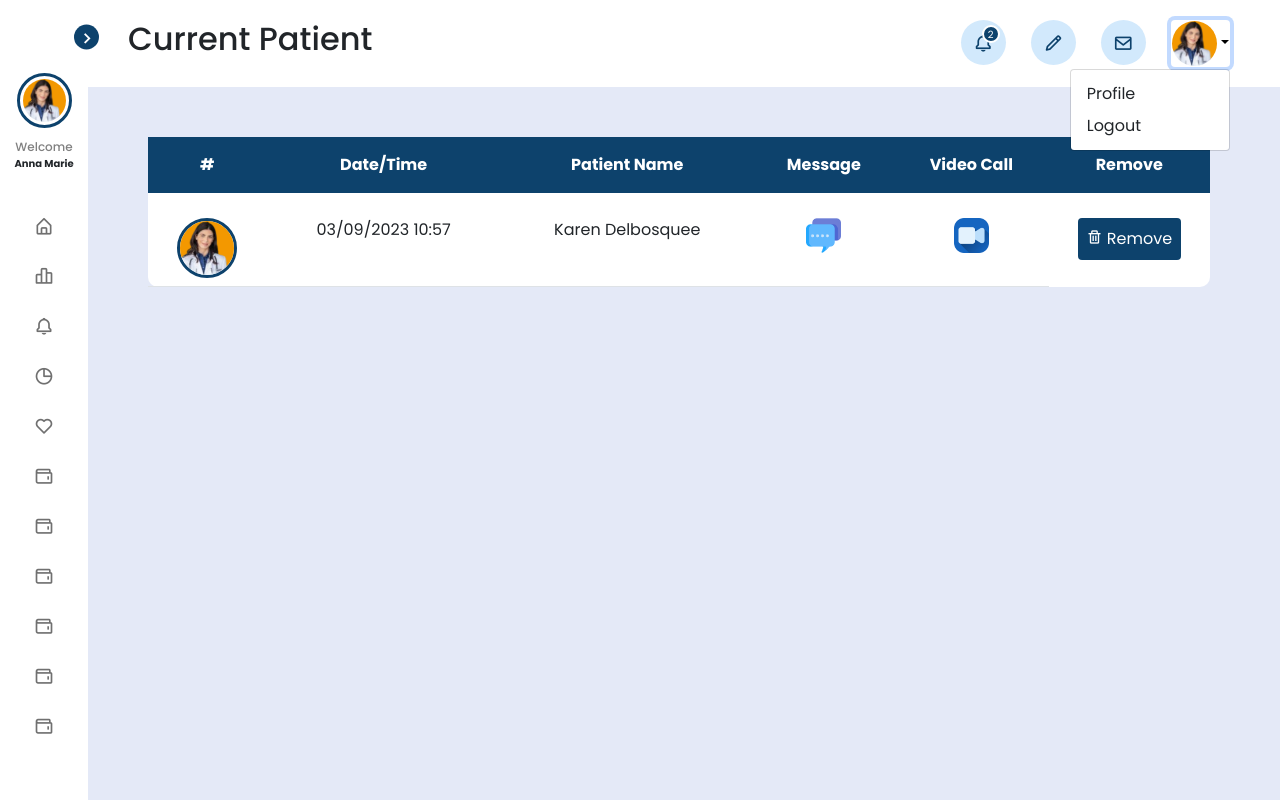
After one commit to wabbi-khan/tdcProject, a PHP site: page /currentpatient.php in a window 1280 px wide, after a click that opens the changed part. The commit adds this page. Run offline with PHP 8.4, Linux system fonts and the light colour scheme; some libraries are stand-ins or nearby versions.

Commit message:
working others screen

```diff
--- /dev/null
+++ b/dashboard/currentpatient.php
@@ -0,0 +1,85 @@
+<?php include('./includes/header.php') ?>
+<section class="home">
+    <div class="topHeader sticky-top">
+        <h2>Current Patient</h2>
+        <?php include('./includes/topHeader.php') ?>
+
+    </div>
+    <div class="padd-wrap">
+        <div class="container">
+            <div class="row">
+                <div class="table-responsive">
+                    <table class="table table-hover">
+                        <thead class="py-5">
+                            <tr class="py-5">
+                                <th class="py-3" scope="col">#</th>
+                                <th class="py-3" scope="col">Date/Time</th>
+                                <th class="py-3" scope="col">Patient Name</th>
+                                <th class="py-3" scope="col">Message</th>
+                                <th class="py-3" scope="col">Video Call</th>
+                                <th class="py-3" scope="col">Remove</th>
+                            </tr>
+                        <tbody class="text-center">
+
+                            <tr>
+                                <td class="pt-4 patientImg" scope="row">
+
+                                    <img src="./assets/images.png" alt="">
+                                </td>
+                                <td class="pt-4">03/09/2023 10:57</td>
+                                <td class="pt-4">Karen Delbosquee </td>
+                                <td class="pt-4">
+                                    <button class="border-0 " data-bs-toggle="modal" data-bs-target="#exampleModal">
+
+                                        <img src="./assets/comments.png" alt="message">
+                                    </button>
+
+                                    <!-- <i class='bx bxs-chat message'></i> -->
+                                </td>
+                                <td class="pt-4">
+                                    <!-- <i class='bx bxs-video-plus message'></i> -->
+                                    <img src="./assets/video-camera.png" alt="video call">
+                                </td>
+                                <td class="btn mt-4 removebtn">
+
+                                    <i class='bx bx-trash'></i>
+                                    <span>
+
+                                        Remove
+                                    </span>
+                                </td>
+                            </tr>
+                        </tbody>
+                        </thead>
+                    </table>
+
+
+                </div>
+            </div>
+        </div>
+    </div>
+    <!-- Model -->
+</section>
+<div class="modal fade customModal" id="exampleModal" tabindex="-1" aria-labelledby="exampleModalLabel"
+    aria-hidden="true">
+    <div class="modal-dialog modal-dialog-centered">
+        <div class="modal-content">
+            <div class="modal-header">
+                <h5 class="modal-title" id="exampleModalLabel">Text Message</h5>
+                <button type="button" class="btn-close" data-bs-dismiss="modal" aria-label="Close"></button>
+            </div>
+            <div class="modal-body">
+                <div class="mb-3">
+
+                    <textarea class="form-control" id="exampleFormControlTextarea1"
+                        placeholder="Wrtie your messase here" rows="3"></textarea>
+                </div>
+            </div>
+            <div class="modal-footer">
+                <button type="button" class="btn btn-primary">Send</button>
+                <button type="button" class="btn btn-secondary" data-bs-dismiss="modal">Cancel</button>
+            </div>
+        </div>
+    </div>
+</div>
+<?php include('./includes/footer.php') ?>
--- /dev/null
+++ b/dashboard/includes/footer.php
@@ -0,0 +1,8 @@
+<!-- custom script -->
+<script src="https://cdn.jsdelivr.net/npm/bootstrap@5.0.2/dist/js/bootstrap.bundle.min.js"
+    integrity="sha384-MrcW6ZMFYlzcLA8Nl+NtUVF0sA7MsXsP1UyJoMp4YLEuNSfAP+JcXn/tWtIaxVXM" crossorigin="anonymous">
+</script>
+<script defer src="./js/script.js"></script>
+</body>
+
+</html>
--- a/dashboard/includes/sidebar.php
+++ b/dashboard/includes/sidebar.php
@@ -5,7 +5,6 @@
 
     <i class="bx bx-chevron-right toggle"></i>
 </header>
-
 <div class="menu-bar">
     <div class="menu">
         <div class="ownerImg" id="myDIV">
@@ -24,7 +23,7 @@
                 </a>
             </li>
 
-            <li class="nav-link--cus" onclick="toggleDropdown()">
+            <li class="nav-link--cus dropDown" onclick="toggleDropdown()">
                 <a href="#" data-bs-toggle="dropdown" aria-expanded="false">
                     <i class="bx bx-bar-chart-alt-2 icon"></i>
                     <span class="text nav-text">Patient Care
@@ -32,21 +31,21 @@
                     </span>
                 </a>
                 <ul class="dropdown-menu">
-                    <li><a class="dropdown-item" href="#">Current</a></li>
+                    <li><a class="dropdown-item" href="/TDCPROJECT/dashboard/currentpatient.php">Current</a></li>
                     <hr class="dropdown-divider" />
                     <li><a class="dropdown-item" href="#">Completed</a></li>
                 </ul>
             </li>
 
             <li class="nav-link--cus">
-                <a href="#">
+                <a href="/TDCPROJECT/dashboard/mypatients.php">
                     <i class="bx bx-bell icon"></i>
                     <span class="text nav-text">My Patients </span>
                 </a>
             </li>
 
             <li class="nav-link--cus">
-                <a href="#">
+                <a href="/TDCPROJECT/dashboard/appointmentlist.php">
                     <i class="bx bx-pie-chart-alt icon"></i>
                     <span class="text nav-text">Appointments</span>
                 </a>
--- /dev/null
+++ b/dashboard/includes/topHeader.php
@@ -0,0 +1,39 @@
+<div class="dektopIcons">
+    <div class="allmesages">
+        <div class="bell">
+            <i class="bx bx-bell"></i>
+            <span>2</span>
+        </div>
+        <div class="showMes"></div>
+    </div>
+    <div class="bell pencil">
+        <i class="bx bx-pencil"></i>
+    </div>
+    <div class="bell envelope">
+        <i class="bx bx-envelope"></i>
+    </div>
+    <div class="logout">
+        <div class="btn-group">
+            <button type="button" class="btn dropdown-toggle dropdown-toggle-split" data-bs-toggle="dropdown" aria-expanded="false">
+                <span class=""><img src="./assets/images.png" alt="img" /></span>
+            </button>
+            <ul class="dropdown-menu">
+                <li><a class="dropdown-item" href="#">Profile</a></li>
+                <li><a class="dropdown-item" href="#">Logout</a></li>
+            </ul>
+        </div>
+    </div>
+</div>
+<div class="icons">
+    <!-- Example split danger button -->
+    <div class="btn-group">
+        <button type="button" class="btn btn-info text-white dropdown-toggle dropdown-toggle-split" data-bs-toggle="dropdown" aria-expanded="false">
+            <span span class="visually-hidden">Toggle Dropdown</span>
+        </button>
+        <ul class="dropdown-menu">
+            <li><a class="dropdown-item" href="#">Messages</a></li>
+            <li><a class="dropdown-item" href="#">Notifications</a></li>
+            <li><a class="dropdown-item" href="#">Logout</a></li>
+        </ul>
+    </div>
+</div>
--- a/dashboard/js/script.js
+++ b/dashboard/js/script.js
@@ -1,4 +1,3 @@
-
 // ? open and close Side Bar
 const body = document.querySelector("body"),
   sidebar = body.querySelector("nav"),
@@ -7,7 +6,6 @@ toggle.addEventListener("click", () => {
   sidebar.classList.toggle("close");
 });
 
-
 function toggleDropdown() {
   var icon = document.getElementById("icon");
   icon.classList.toggle("bx-chevron-up");
--- a/dashboard/style/style.css
+++ b/dashboard/style/style.css
@@ -65,6 +65,7 @@ body {
 #icon.rotate {
   animation: rotateAnimation 0.3s ease-in-out;
 }
+
 /* ===== Reusable code - Here ===== */
 
 .sidebar--cus li {
@@ -72,7 +73,7 @@ body {
   list-style: none;
   display: flex;
   align-items: center;
-  margin-top: 10px;
+  /* margin-top: 10px; */
 }
 
 .sidebar--cus header img,
@@ -594,6 +595,90 @@ body.dark .home .text {
   transition: all 0.3s ease-out;
   color: #ffffff;
 }
+
+/* ===== Current Patient ===== */
+.table {
+  background-color: white;
+  border-radius: 10px !important;
+  text-align: center;
+}
+.table thead {
+  background-color: var(--primary-color);
+  color: white;
+  padding: 200px !important;
+}
+tbody tr {
+  margin-left: 200px !;
+}
+.removebtn,
+.removebtn:hover {
+  background-color: var(--primary-color) !important;
+  color: white;
+}
+.table button {
+  background: transparent;
+}
+.patientImg img {
+  width: 60px !important;
+  height: 60px !important;
+  border: 3px solid var(--primary-color);
+  border-radius: 50%;
+  object-fit: cover;
+}
+
+.table img {
+  width: 35px;
+}
+.table .message {
+  font-size: 30px !important;
+  cursor: pointer;
+  color: var(--primary-color);
+}
+.table .message:hover {
+  color: black;
+}
+
+.customModal .modal-content {
+  border: 4px solid var(--primary-color);
+  border-radius: 15px;
+}
+.modal-footer button:nth-child(1) {
+  background-color: var(--primary-color);
+  border: none !important;
+}
+
+/* ? ==== Appointments List ==== */
+
+.search {
+  position: relative;
+  box-shadow: 0 0 40px rgba(51, 51, 51, 0.1);
+}
+
+.search input {
+  height: 60px;
+  text-indent: 25px;
+  border: 2px solid #d6d4d4;
+}
+
+.search input:focus {
+  box-shadow: none;
+  border: 2px solid var(--primary-color);
+}
+
+.search .fa-search {
+  position: absolute;
+  top: 20px;
+  left: 16px;
+}
+
+.search button {
+  position: absolute;
+  top: 5px;
+  right: 5px;
+  height: 50px;
+  width: 110px;
+  background: var(--primary-color);
+}
 @media only screen and (max-width: 600px) {
   .topHeader {
     padding: 20px;
@@ -602,9 +687,6 @@ body.dark .home .text {
   }
   .topHeader .icons {
     display: block;
-    /* justify-content: flex-end; */
-    /* align-items: center; */
-    /* margin: 0 auto; */
   }
   .topHeader .dektopIcons {
     display: none;
@@ -612,6 +694,7 @@ body.dark .home .text {
   .topHeader h2 {
     font-size: 20px;
     align-items: center;
+    font-size: 14px !important;
   }
   .padd-wrap {
     padding: 10px;
@@ -635,4 +718,13 @@ body.dark .home .text {
   .sidebar--cus + .home {
     filter: blur(10px);
   }
+
+  /* === Current Patien ======*/
+  thead {
+    font-size: 13px;
+  }
+  .customModal {
+    width: 300px;
+    margin-left: 100px;
+  }
 }
```
Also changed, not shown: dashboard/appointmentlist.php (added, +45 -0 lines), dashboard/index.php (+4 -47 lines), dashboard/mypatients.php (added, +46 -0 lines), dashboard/assets/video-camera.png (added), dashboard/js/sideBar.js (deleted).
